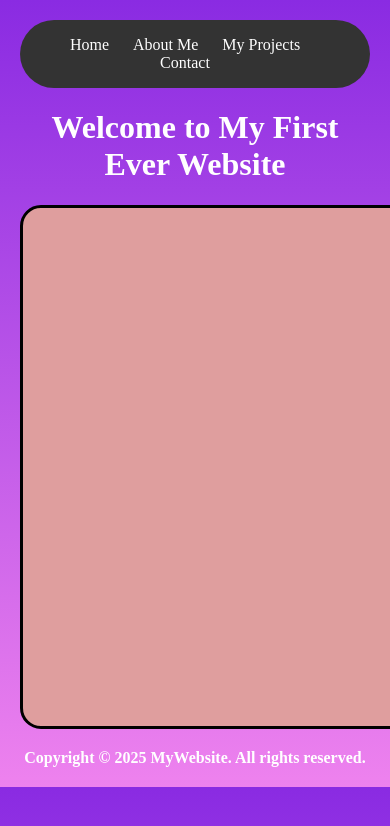
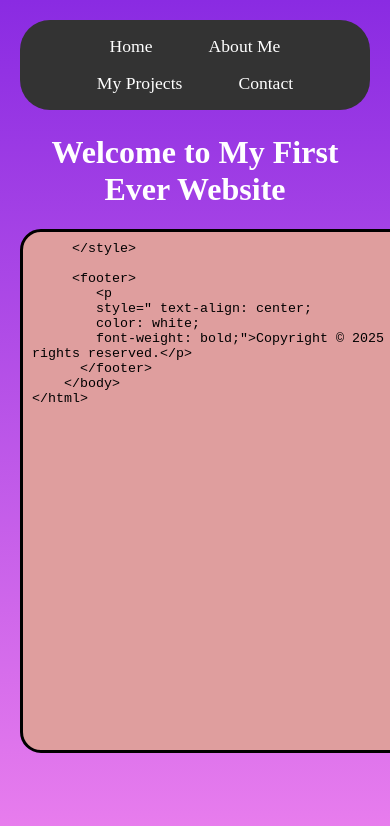
Before and after one commit to GameStoreio/Gaming-Store, a website: page index.html in a window 390 px wide. Shown: the top 826 px of the page. Drawn offline with Linux system fonts and the light colour scheme.

Commit message:
Optimized 'index.html' for mobile phones.

```diff
--- a/index.html
+++ b/index.html
@@ -1,44 +1,45 @@
 <!DOCTYPE html>
 <html lang="en-US" style="scroll-behavior: smooth;">
-    <head>
-      <meta name="viewport" content="width=device-width, initial-scale=1.0">
-      <link rel="icon" type="image/avif"  href="images/image.png" >
-        <title>
-            My portfolio - 'Kumar Shashank'
-        </title>
-    </head>
+<head>
+    <meta name="viewport" content="width=device-width, initial-scale=1.0">
+    <link rel="icon" type="image/avif" href="images/image.png">
+    <title>My portfolio - 'Kumar Shashank'</title>
     <style>
+        body {
+            background-image: linear-gradient(to bottom, blueviolet, violet);
+            margin: 20px;
+            min-height: 100vh;
+            box-sizing: border-box;
+        }
         nav {
             background-color: #333;
             color: #fff;
             padding: 1em;
             text-align: center;
-            border-radius: 500px;
+            border-radius: 30px;
+            margin-bottom: 1.5em;
         }
         nav ul {
             list-style: none;
             margin: 0;
             padding: 0;
+            display: flex;
+            flex-wrap: wrap;
+            justify-content: center;
+            gap: 1em;
         }
         nav li {
             display: inline-block;
-            margin-right: 20px;
         }
         nav a {
             color: #fff;
             text-decoration: none;
-        }
-
-    </style>
-   <body bgcolor="blueviolet" style="
-              background-image:linear-gradient(to bottom,blueviolet,violet);
-              backdrop-filter:unset;
-              margin-top: 20px;
-              margin-bottom: 20px;
+            font-size: 1.1em;
               margin-left: 20px;
-              margin-right: 20px;"
-              >
-              <nav>
+                  margin-right: 20px;
+                }
+            </style>
+            <nav>
                 <ul>
                     <li><a href="#Home">Home</a></li>
                     <li><a href="#About Me">About Me</a></li>
@@ -57,8 +58,6 @@
                 background: rgb(223, 158, 158) ;
                 border: 3px solid black;
                 resize: none;" >
-        </textarea>
-     <style>
      </style>
 
      <footer>
```
